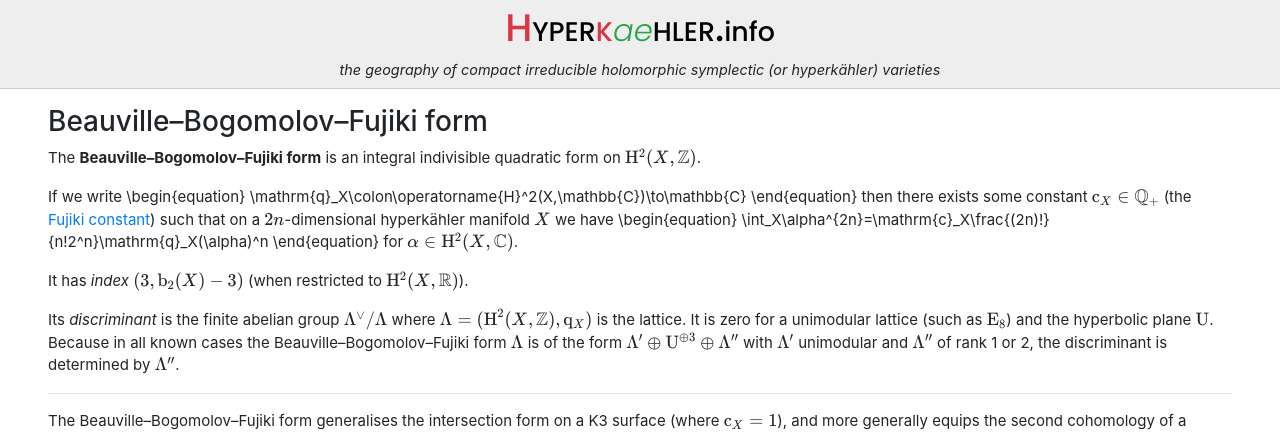
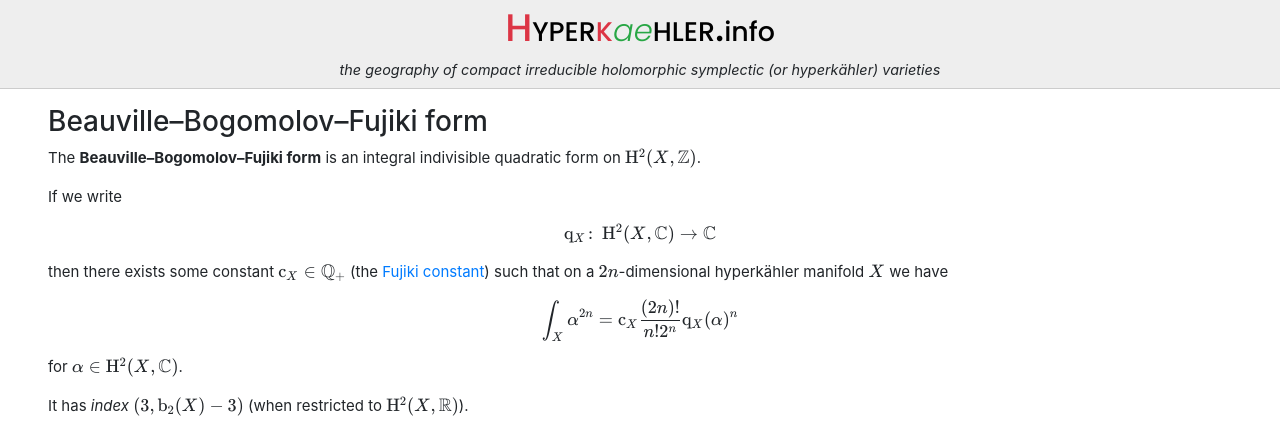
Before and after one commit to pbelmans/hyperkaehler-info, a Flask app: page /bbf in a window 1280 px wide. Shown: the part 37-469 px from the top of the page. Run offline with Flask 3, Linux system fonts and the light colour scheme; parts of the project's set-up code (start-up, migrations or seed data) failed here and were passed over.

Commit message:
Fix equation environments in KaTeX

```diff
--- a/static/llv-ui.js
+++ b/static/llv-ui.js
@@ -182,7 +182,7 @@
       const m = record.llv[llvKey].m;
       chunks.push(`<span class="llv-comp" data-llv="${llvKey}">$${texWeight(llvKey, false)}${m === 1 ? "" : "^{\\oplus" + m + "}"}$</span>`);
     });
-    return `<div class="llv-decomposition-line">${chunks.join(" ")}</div><p class="llv-hint"><small>Hover to preview, click/tap to pin a summand.</small></p>`;
+    return `<div class="llv-decomposition-inner"><div class="llv-decomposition-line">${chunks.join(" ")}</div></div><p class="llv-hint"><small>Hover to preview, click/tap to pin a summand.</small></p>`;
   }
 
   function pathClosest(event, selector) {
--- a/templates/bbf.html
+++ b/templates/bbf.html
@@ -9,13 +9,13 @@
 
 <p>The <strong>Beauville&ndash;Bogomolov&ndash;Fujiki form</strong> is an integral indivisible quadratic form on $\mathrm{H}^2(X,\mathbb{Z})$.
 <p>If we write
-\begin{equation}
+\[
   \mathrm{q}_X\colon\operatorname{H}^2(X,\mathbb{C})\to\mathbb{C}
-\end{equation}
+\]
 then there exists some constant $\mathrm{c}_X\in\mathbb{Q}_+$ (the <a href="/fujiki">Fujiki constant</a>) such that on a $2n$-dimensional hyperkähler manifold $X$ we have
-\begin{equation}
+\[
   \int_X\alpha^{2n}=\mathrm{c}_X\frac{(2n)!}{n!2^n}\mathrm{q}_X(\alpha)^n
-\end{equation}
+\]
 for $\alpha\in\mathrm{H}^2(X,\mathbb{C})$.
 <p>It has <em>index</em> $(3,\mathrm{b}_2(X)-3)$ (when restricted to $\mathrm{H}^2(X,\mathbb{R})$).
 <p>Its <em>discriminant</em> is the finite abelian group $\Lambda^\vee/\Lambda$ where $\Lambda=(\operatorname{H}^2(X,\mathbb{Z}),\mathrm{q}_X)$ is the lattice. It is zero for a unimodular lattice (such as $\mathrm{E}_8$) and the hyperbolic plane $\mathrm{U}$. Because in all known cases the Beauville&ndash;Bogomolov&ndash;Fujiki form $\Lambda$ is of the form $\Lambda'\oplus\mathrm{U}^{\oplus 3}\oplus\Lambda''$ with $\Lambda'$ unimodular and $\Lambda''$ of rank 1 or 2, the discriminant is determined by $\Lambda''$.
--- a/templates/hitchin-sawon.html
+++ b/templates/hitchin-sawon.html
@@ -8,9 +8,9 @@
 
 <h3>Norm of the Riemann curvature tensor</h3>
 <p>Hitchin and Sawon computed in {{ bibliography.cite("MR1813238") }} the $\mathcal{L}^2$ norm of the Riemann curvature tensor $R$ of a hyperkähler manifold $X$ of (real) dimension $4k$:
-\begin{equation}
+\[
   \frac{1}{(192\pi^2k)^k}\frac{||R||^{2k}}{(\operatorname{vol} X)^{k-1}}=\int_X\mathrm{td}_X^{1/2}
-\end{equation}
+\]
 <p>
 
 <table class="table table-sm table-hover">
```
